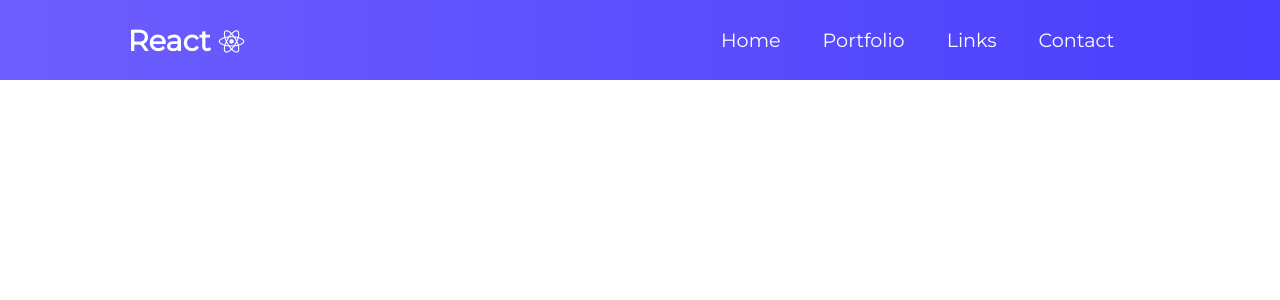
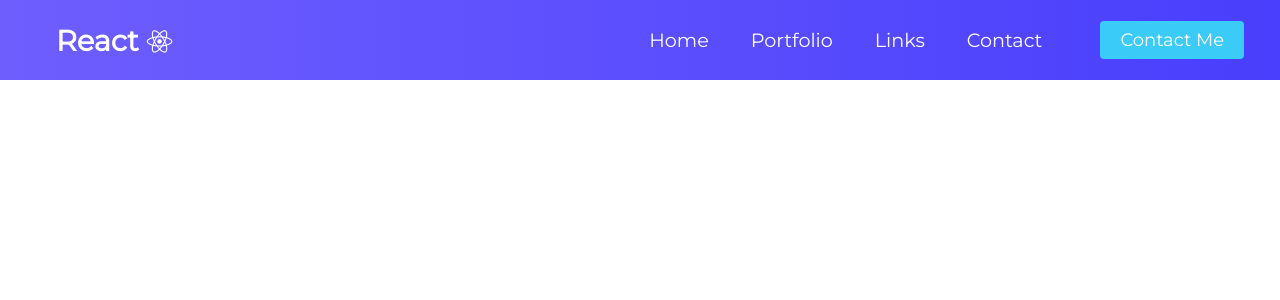
Before and after one commit to xlingdev/portfolio, a React (Create React App) app: page / in a window 1280 px wide. Shown: the top 300 px of the page. Built offline with nearby package versions, Linux system fonts and the light colour scheme.

Commit message:
No clue ngl

```diff
--- a/src/components/Button/Button.css
+++ b/src/components/Button/Button.css
@@ -0,0 +1,45 @@
+:root {
+    --primary: #3acbf7;
+}
+
+.btn {
+    padding: 8px 20px;
+    border-radius: 4px;
+    outline: none;
+    border: none;
+    cursor: pointer;
+}
+
+.btn:hover {
+    padding: 8px 20px;
+    transition: all 0.3s ease-out;
+    background: #fff;
+    color: #6568F4;
+    transition: 250ms;
+}
+
+.btn--primary {
+    background-color: var(--primary);
+}
+
+.btn--outline {
+    background: transparent;
+    color:#fff;
+    padding: 8px 20px;
+    border: 1px solid var(--primary);
+    transition: all 0.3s ease-out;
+}
+
+.btn--medium {
+    padding: 8px 20px;
+    border-radius: 4px;
+    font-size: 18px;
+    color: #fff;
+}
+
+.btn--large {
+    padding: 12px 26px;
+    border-radius: 4px;
+    font-size: 20px;
+    color: #fff;
+}
--- a/src/components/Button/Button.js
+++ b/src/components/Button/Button.js
@@ -0,0 +1,29 @@
+import React from "react";
+import './Button.css'
+
+const STYLES = [
+    'btn--primary',
+    'btn--outline'
+]
+
+const SIZES = [
+    'btn--medium',
+    'btn--large'
+]
+
+export const Button = ({
+    children,
+    type,
+    onClick,
+    buttonStyle,
+    buttonSize
+}) => {
+    const checkButtonStyle = STYLES.includes(buttonStyle) ? buttonStyle : STYLES[0]
+    const checkButtonSize = SIZES.includes(buttonSize) ? buttonSize : SIZES[0]
+
+    return (
+        <button className={`btn ${checkButtonStyle} ${checkButtonSize}`} onClick={onClick} type={type}>
+            {children}
+        </button>
+    )
+}
--- a/src/components/Navbar/Navbar.js
+++ b/src/components/Navbar/Navbar.js
@@ -1,4 +1,5 @@
 import React, { Component } from "react";
+import { Button } from "../Button/Button";
 import MenuItems from './MenuItems'
 import './Navbar.css'
 
@@ -33,6 +34,7 @@ class Navbar extends Component {
                         )
                     })}
                 </ul>
+                <Button>Contact Me</Button>
             </nav>
         )
     }
```
